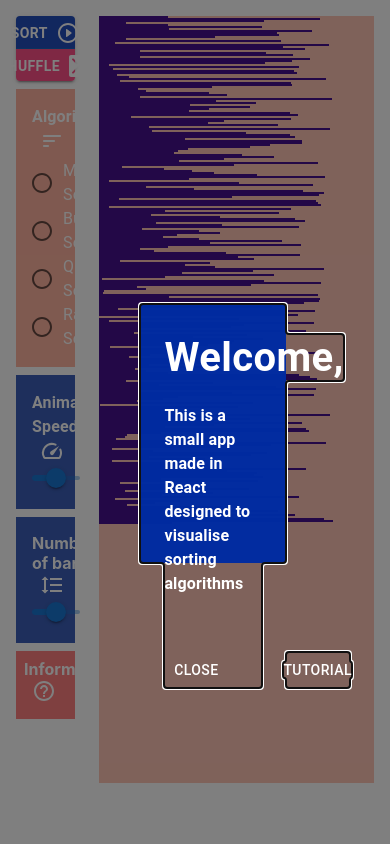
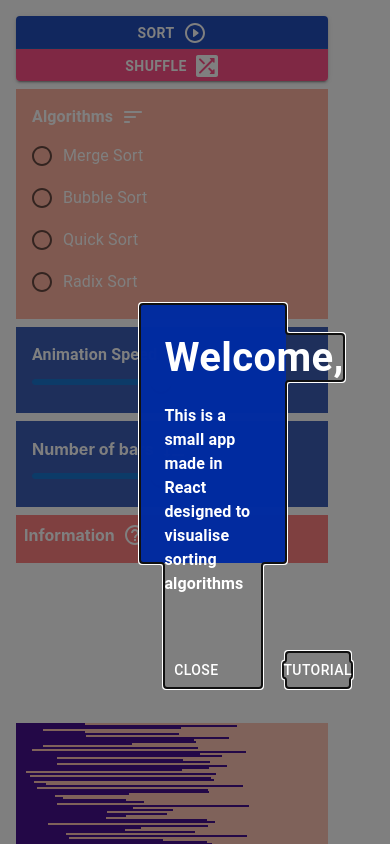
Before and after one commit to Marco444/sorting_visualiser, a React (Create React App) app: page / in a window 390 px wide. Shown: the top 844 px of the page. Built offline with nearby package versions, Linux system fonts and the light colour scheme.

Commit message:
Added some responsiveness to mobile devices

```diff
--- a/src/App.js
+++ b/src/App.js
@@ -16,8 +16,8 @@ import {SortingAlgorithm} from "./visualiser/model/algorithms/SortingAlgorithm";
 import {SliderNumberBars} from "./visualiser/components/sliders/SliderNumberBars";
 
 
-export const App = ({canvasHeight, canvasWidth, stackWidth, stackHeight, width, height, stackLeftTopMargin,
-                    functionButtonsHeight, algorithmBoxHeight, slidersHeight}) => {
+export const App = ({canvasHeight, canvasWidth, stackWidth, stackHeight, width, height,
+                    functionButtonsHeight, algorithmBoxHeight, slidersHeight, isMobileDevice}) => {
 
     const ANIMATION_SPEED_SLIDER_MAX = 200;
     const animationSpeed = 1
@@ -75,7 +75,7 @@ export const App = ({canvasHeight, canvasWidth, stackWidth, stackHeight, width,
     }
 
     return (
-        <Stack direction="row"
+        <Stack direction={isMobileDevice ? "column" : "row" }
                sx={{
                    display: 'flex',
                    '& > *': {
--- a/src/MainApp.js
+++ b/src/MainApp.js
@@ -17,15 +17,18 @@ export const MainApp = () => {
     const [welcome, showWelcome] = useState(true);
     const [startTutorial, setStartTutorial] = useState(false)
 
+    ///Responsive constant
+    const mobileWidth = 1000
+    const isMobileDevice = mobileWidth > width
 
     /////Dimensions
-    const stackWidth = width * 0.15
+    const stackWidth = width < mobileWidth ? width * 0.8 : width * 0.15
     const functionButtonsHeight = 65
 
     return (
         <>
             <WelcomeGuide startTutorial={() => {
-                setStartTutorial(true);
+                setStartTutorial(isMobileDevice);
                 showWelcome(false)
             }}
                           close={() => showWelcome(() => false)}
@@ -36,7 +39,7 @@ export const MainApp = () => {
 
             <App width={width} height={height} canvasHeight={height * 0.8} canvasWidth={width * 0.8}
                  stackWidth={stackWidth} stackHeight={height * 0.8}
-                 functionButtonsHeight={functionButtonsHeight}/>
+                 functionButtonsHeight={functionButtonsHeight} isMobileDevice={isMobileDevice}/>
         </>
     )
 
```
